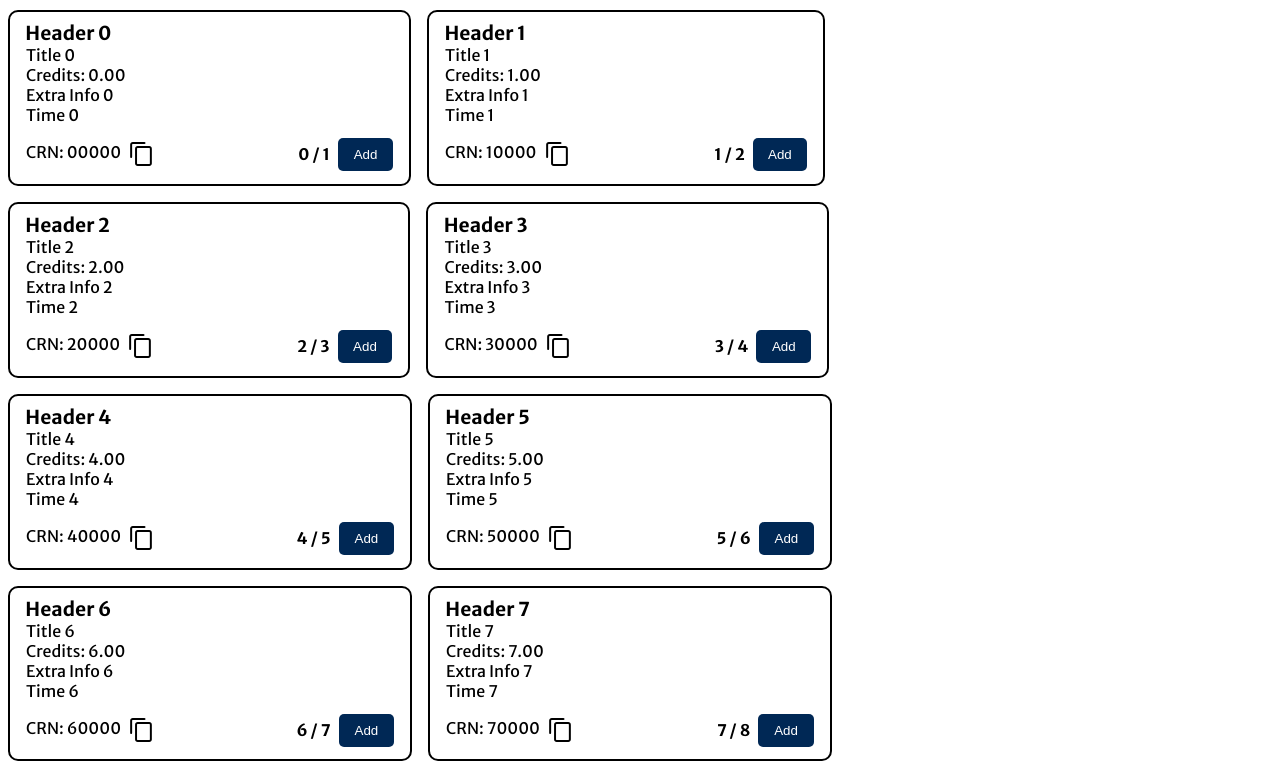
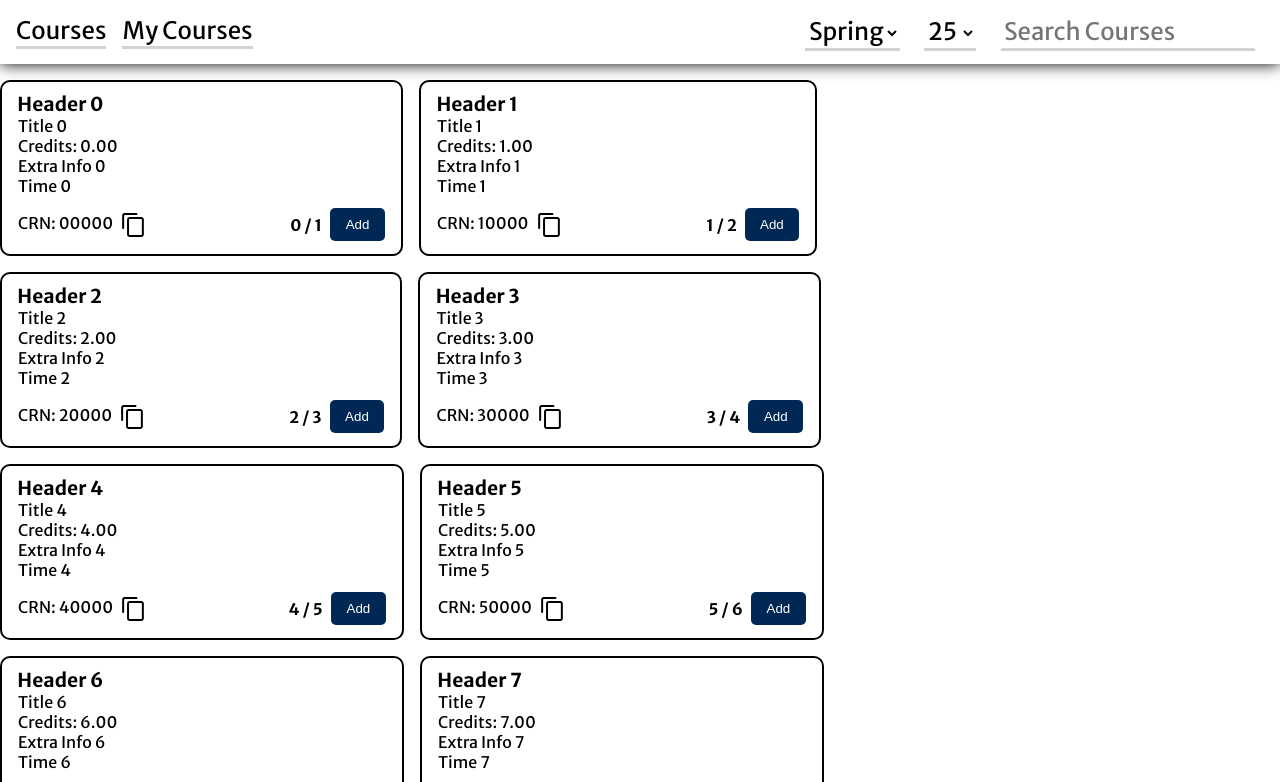
Before and after one commit to Ichmagkase/WilkesU-Course-Web-Scraper, a React (Vite) app in the folder client/: page / in a window 1280 px wide. Shown: the top 782 px of the page. Built offline with nearby package versions, Linux system fonts and the light colour scheme.

Commit message:
Added Header

```diff
--- a/client/index.html
+++ b/client/index.html
@@ -3,7 +3,7 @@
   <head>
     <meta charset="UTF-8" />
     <meta name="viewport" content="width=device-width, initial-scale=1.0" />
-    <title>Vite + React</title>
+    <title>Wilkes University Courses</title>
   </head>
   <body>
     <div id="root"></div>
--- a/client/src/Card_Grid/Card_Grid.jsx
+++ b/client/src/Card_Grid/Card_Grid.jsx
@@ -8,7 +8,7 @@ function Card_Grid() {
   useEffect( () => {
     /* Simulate Getting Data */
     const tmpCards = [];
-    for (let i = 0; i < 8; i++) {
+    for (let i = 0; i < 18; i++) {
       tmpCards.push({
         header: `Header ${i}`,
         title: `Title ${i}`,
--- a/client/src/Header/Header.css
+++ b/client/src/Header/Header.css
@@ -0,0 +1,54 @@
+*:focus {outline:none !important}
+
+.header_main {
+    margin: 0;
+    padding: 0;
+    background-color: #FFFFFF;
+    min-width: 100%;
+    min-height: 8vh;
+    box-shadow: 0px 0px 15px #000000;
+    z-index:1000;
+    margin-bottom: 1em;
+    align-items: center;
+    display: flex;
+    flex-direction: row;
+    position: sticky;
+    top: 0;
+    justify-content: space-between
+}
+
+.pages {
+    margin-left: 1em;
+    display: flex;
+    gap: 1em;
+}
+.pages > a {
+    cursor: pointer;
+    font-size: 1.5em;
+    border-bottom: 3px solid #D3D3D3;
+}
+
+.pages > a:hover {
+    border-bottom: 3px solid #000000;
+}
+
+.search_and_filter > select {
+    font-family: "Merriweather sans", sans-serif;
+    font-size: 1.5em;
+    margin-right: 1em;
+    background: none;
+    border: none;
+    border-bottom: 3px solid #D3D3D3;
+}
+
+.search_and_filter > input {
+    font-family: "Merriweather sans", sans-serif;
+    font-size: 1.5em;
+    margin-right: 1em;
+    border-color: transparent;
+    border-bottom: 3px solid #D3D3D3;
+    width: 20vw;
+}
+.search_and_filter > input:hover, .search_and_filter > input:focus, .search_and_filter > select:hover, .search_and_filter > select:focus{
+    border-bottom: 3px solid #000000;
+}
--- a/client/src/Header/Header.jsx
+++ b/client/src/Header/Header.jsx
@@ -1,8 +1,39 @@
 import "./Header.css"
+import { useState, useEffect } from "react"
 
 function Header() {
+
+  const [semester, setSemester] = useState("Sp")
+  const [year, setYear] = useState(0)
+  const [years, setYears] = useState([])
+
+  useEffect( () => {
+    /* Simulate Data */
+    const tmpYears = []
+    for (let i = 25; i >= 18; i--) {
+      tmpYears.push(i)
+    }
+    setYears(tmpYears)
+    /* ASSUME years always eixsts */
+    setYear(years[0])
+  }, [])
+
   return (
-    <div className="header">
+    <div className="header_main">
+      <nav className="pages">
+        <a>Courses</a>
+        <a>My Courses</a>
+      </nav>
+      <div className="search_and_filter">
+        <select value={semester} onChange={(event) => setSemester(event.target.value)}>
+          <option value="F">Fall</option>
+          <option value="Sp">Spring</option>
+        </select>
+        <select>
+          {years.map((year, index) => (<option value={year}>{year}</option>))}
+        </select>
+        <input type="search" placeholder="Search Courses"/>
+      </div>
     </div>
   );
 }
--- a/client/src/index.css
+++ b/client/src/index.css
@@ -4,3 +4,7 @@
 :root {
     font-family: "Merriweather Sans", system-ui;
 }
+
+body {
+    margin: 0
+}
```
